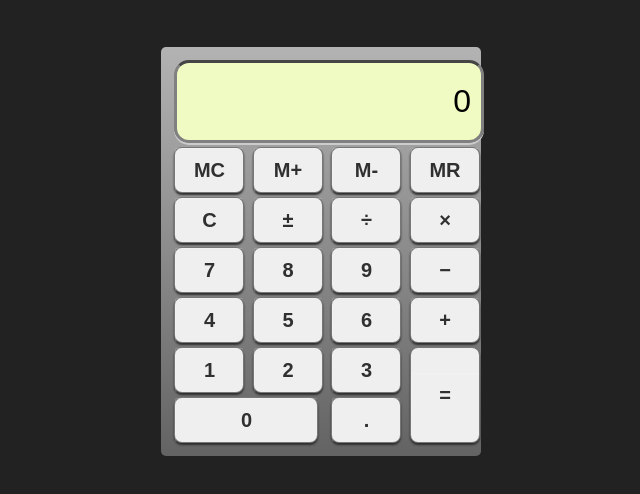
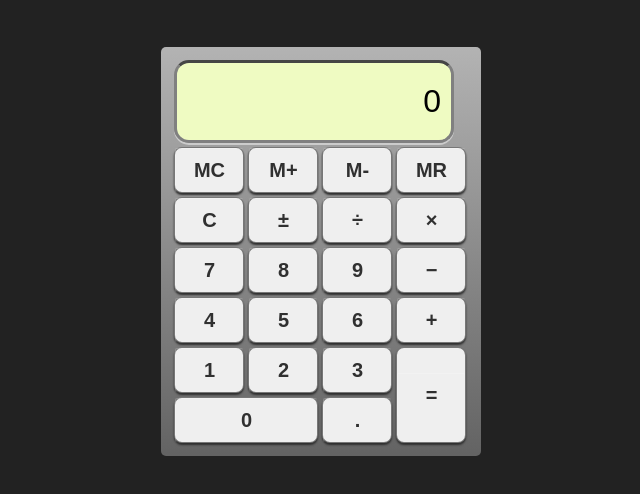
Before and after one commit to patilnabhi/calculator, a plain HTML site: page index.html in a window 1280 px wide. Shown: the part 98-592 px from the top of the page, without its empty margins (319-959 px from the left). Drawn offline with Linux system fonts and the light colour scheme.

Commit message:
second commit

```diff
--- a/calc.css
+++ b/calc.css
@@ -29,7 +29,7 @@ h1 {
     font-size:32px;
     padding:20px 10px;
     text-align:right;
-    width:284px;
+    width:254px;
 }
 
 button {
```
